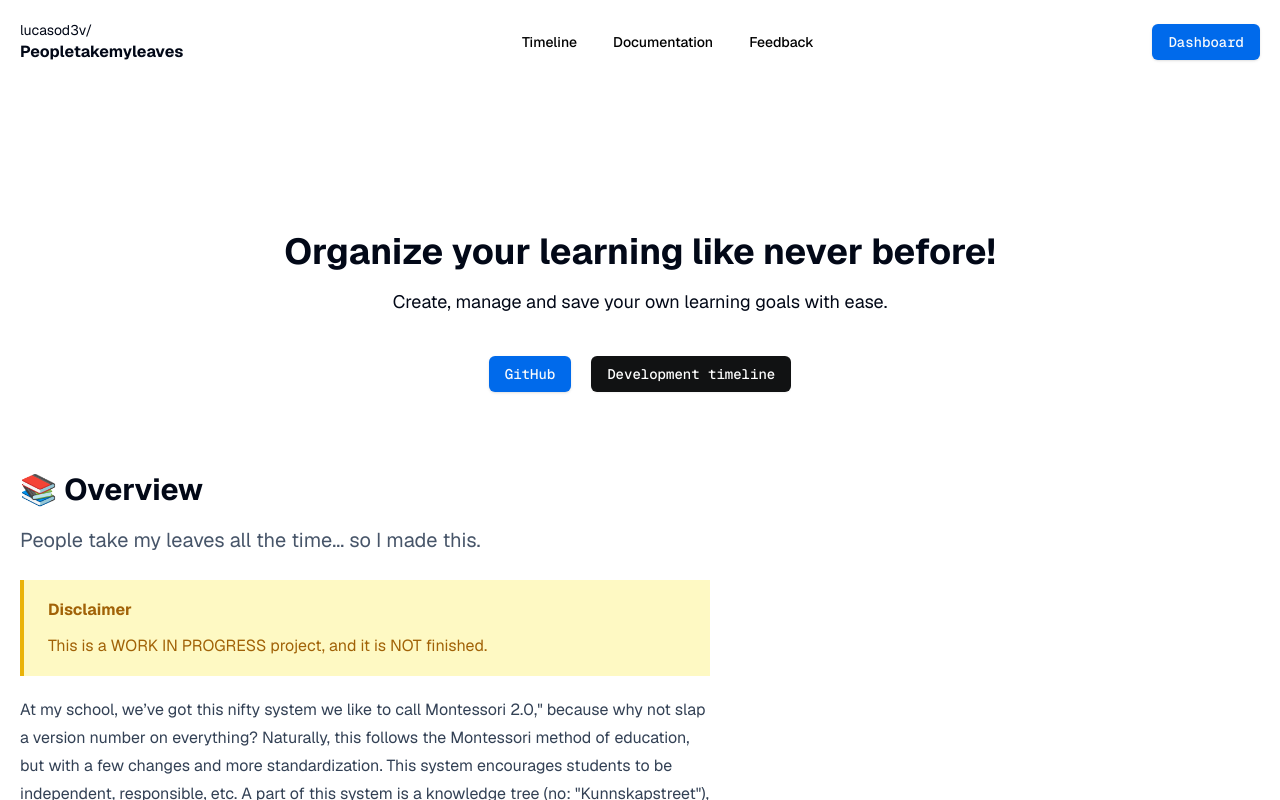
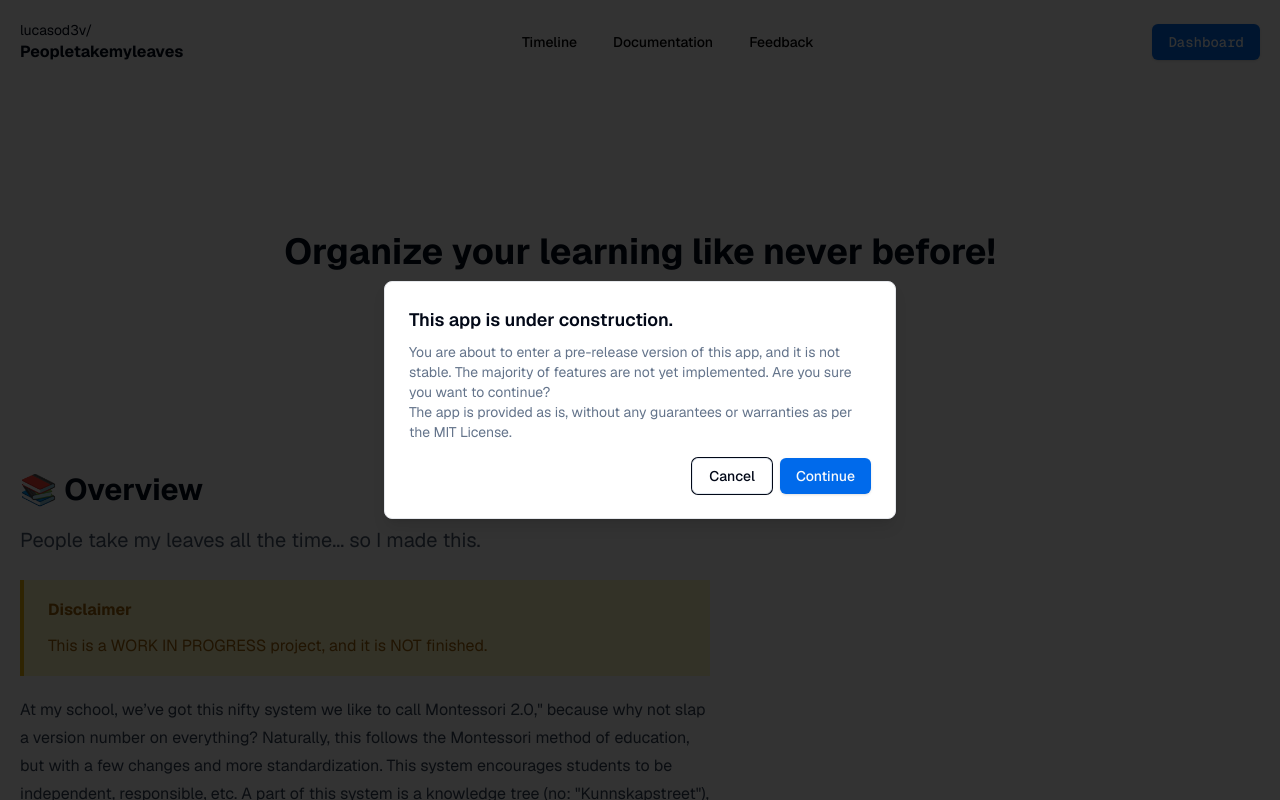
Before and after one commit to lucasod3v/peopletakemyleaves, a Next.js app: page / in a window 1280 px wide. Shown: the top 800 px of the page. Built offline with nearby package versions, Linux system fonts and the light colour scheme.

Commit message:
feat: add UnderConstructionDialog

```diff
--- a/package.json
+++ b/package.json
@@ -26,10 +26,11 @@
     "@clerk/nextjs": "^6.9.6",
     "@neondatabase/serverless": "^0.10.4",
     "@radix-ui/react-accordion": "^1.2.1",
+    "@radix-ui/react-alert-dialog": "^1.1.4",
     "@radix-ui/react-dialog": "^1.1.2",
     "@radix-ui/react-icons": "^1.3.0",
     "@radix-ui/react-navigation-menu": "^1.2.1",
-    "@radix-ui/react-slot": "^1.1.0",
+    "@radix-ui/react-slot": "^1.1.1",
     "@radix-ui/react-visually-hidden": "^1.1.0",
     "class-variance-authority": "^0.7.0",
     "clsx": "^2.1.1",
--- a/src/app/layout.tsx
+++ b/src/app/layout.tsx
@@ -1,4 +1,5 @@
 import "./globals.css";
+import UnderConstructionDiag from "@/components/UnderConstructionDiag";
 
 import {
     ClerkProvider,
@@ -20,6 +21,7 @@
             >
                 <body>{children}</body>
             </html>
+            <UnderConstructionDiag></UnderConstructionDiag>
         </ClerkProvider>
     );
 }
--- /dev/null
+++ b/src/components/UnderConstructionDiag.tsx
@@ -0,0 +1,51 @@
+"use client";
+
+import { useEffect, useState } from "react";
+import {
+  AlertDialog,
+  AlertDialogContent,
+  AlertDialogDescription,
+  AlertDialogFooter,
+  AlertDialogHeader,
+  AlertDialogTitle,
+  AlertDialogCancel,
+  AlertDialogAction,
+} from "@/components/ui/alert-dialog";
+
+export default function UnderConstructionDiag() {
+  const [isDialogOpen, setIsDialogOpen] = useState(false);
+
+  useEffect(() => {
+    // Automatically open the dialog when the component mounts
+    setIsDialogOpen(true);
+  }, []);
+
+  const handleCancel = () => {
+    window.location.href = "https://www.google.com"; // Redirect to Google
+  };
+
+  const handleContinue = () => {
+    setIsDialogOpen(false); // Close the dialog
+  };
+
+  return (
+    <AlertDialog open={isDialogOpen} onOpenChange={setIsDialogOpen}>
+      <AlertDialogContent>
+        <AlertDialogHeader>
+          <AlertDialogTitle>This app is under construction.</AlertDialogTitle>
+          <AlertDialogDescription>
+            You are about to enter a pre-release version of this app, and it is not stable. The majority of features are not yet implemented. Are you sure you want to continue? <br /> The app is provided as is, without any guarantees or warranties as per the MIT License.
+          </AlertDialogDescription>
+        </AlertDialogHeader>
+        <AlertDialogFooter>
+          <AlertDialogCancel onClick={handleCancel}>
+            Cancel
+          </AlertDialogCancel>
+          <AlertDialogAction onClick={handleContinue}>
+            Continue
+          </AlertDialogAction>
+        </AlertDialogFooter>
+      </AlertDialogContent>
+    </AlertDialog>
+  );
+}
--- /dev/null
+++ b/src/components/ui/alert-dialog.tsx
@@ -0,0 +1,141 @@
+"use client"
+
+import * as React from "react"
+import * as AlertDialogPrimitive from "@radix-ui/react-alert-dialog"
+
+import { cn } from "@/lib/utils"
+import { buttonVariants } from "@/components/ui/button"
+
+const AlertDialog = AlertDialogPrimitive.Root
+
+const AlertDialogTrigger = AlertDialogPrimitive.Trigger
+
+const AlertDialogPortal = AlertDialogPrimitive.Portal
+
+const AlertDialogOverlay = React.forwardRef<
+  React.ElementRef<typeof AlertDialogPrimitive.Overlay>,
+  React.ComponentPropsWithoutRef<typeof AlertDialogPrimitive.Overlay>
+>(({ className, ...props }, ref) => (
+  <AlertDialogPrimitive.Overlay
+    className={cn(
+      "fixed inset-0 z-50 bg-black/80  data-[state=open]:animate-in data-[state=closed]:animate-out data-[state=closed]:fade-out-0 data-[state=open]:fade-in-0",
+      className
+    )}
+    {...props}
+    ref={ref}
+  />
+))
+AlertDialogOverlay.displayName = AlertDialogPrimitive.Overlay.displayName
+
+const AlertDialogContent = React.forwardRef<
+  React.ElementRef<typeof AlertDialogPrimitive.Content>,
+  React.ComponentPropsWithoutRef<typeof AlertDialogPrimitive.Content>
+>(({ className, ...props }, ref) => (
+  <AlertDialogPortal>
+    <AlertDialogOverlay />
+    <AlertDialogPrimitive.Content
+      ref={ref}
+      className={cn(
+        "fixed left-[50%] top-[50%] z-50 grid w-full max-w-lg translate-x-[-50%] translate-y-[-50%] gap-4 border bg-background p-6 shadow-lg duration-200 data-[state=open]:animate-in data-[state=closed]:animate-out data-[state=closed]:fade-out-0 data-[state=open]:fade-in-0 data-[state=closed]:zoom-out-95 data-[state=open]:zoom-in-95 data-[state=closed]:slide-out-to-left-1/2 data-[state=closed]:slide-out-to-top-[48%] data-[state=open]:slide-in-from-left-1/2 data-[state=open]:slide-in-from-top-[48%] sm:rounded-lg",
+        className
+      )}
+      {...props}
+    />
+  </AlertDialogPortal>
+))
+AlertDialogContent.displayName = AlertDialogPrimitive.Content.displayName
+
+const AlertDialogHeader = ({
+  className,
+  ...props
+}: React.HTMLAttributes<HTMLDivElement>) => (
+  <div
+    className={cn(
+      "flex flex-col space-y-2 text-center sm:text-left",
+      className
+    )}
+    {...props}
+  />
+)
+AlertDialogHeader.displayName = "AlertDialogHeader"
+
+const AlertDialogFooter = ({
+  className,
+  ...props
+}: React.HTMLAttributes<HTMLDivElement>) => (
+  <div
+    className={cn(
+      "flex flex-col-reverse sm:flex-row sm:justify-end sm:space-x-2",
+      className
+    )}
+    {...props}
+  />
+)
+AlertDialogFooter.displayName = "AlertDialogFooter"
+
+const AlertDialogTitle = React.forwardRef<
+  React.ElementRef<typeof AlertDialogPrimitive.Title>,
+  React.ComponentPropsWithoutRef<typeof AlertDialogPrimitive.Title>
+>(({ className, ...props }, ref) => (
+  <AlertDialogPrimitive.Title
+    ref={ref}
+    className={cn("text-lg font-semibold", className)}
+    {...props}
+  />
+))
+AlertDialogTitle.displayName = AlertDialogPrimitive.Title.displayName
+
+const AlertDialogDescription = React.forwardRef<
+  React.ElementRef<typeof AlertDialogPrimitive.Description>,
+  React.ComponentPropsWithoutRef<typeof AlertDialogPrimitive.Description>
+>(({ className, ...props }, ref) => (
+  <AlertDialogPrimitive.Description
+    ref={ref}
+    className={cn("text-sm text-muted-foreground", className)}
+    {...props}
+  />
+))
+AlertDialogDescription.displayName =
+  AlertDialogPrimitive.Description.displayName
+
+const AlertDialogAction = React.forwardRef<
+  React.ElementRef<typeof AlertDialogPrimitive.Action>,
+  React.ComponentPropsWithoutRef<typeof AlertDialogPrimitive.Action>
+>(({ className, ...props }, ref) => (
+  <AlertDialogPrimitive.Action
+    ref={ref}
+    className={cn(buttonVariants(), className)}
+    {...props}
+  />
+))
+AlertDialogAction.displayName = AlertDialogPrimitive.Action.displayName
+
+const AlertDialogCancel = React.forwardRef<
+  React.ElementRef<typeof AlertDialogPrimitive.Cancel>,
+  React.ComponentPropsWithoutRef<typeof AlertDialogPrimitive.Cancel>
+>(({ className, ...props }, ref) => (
+  <AlertDialogPrimitive.Cancel
+    ref={ref}
+    className={cn(
+      buttonVariants({ variant: "outline" }),
+      "mt-2 sm:mt-0",
+      className
+    )}
+    {...props}
+  />
+))
+AlertDialogCancel.displayName = AlertDialogPrimitive.Cancel.displayName
+
+export {
+  AlertDialog,
+  AlertDialogPortal,
+  AlertDialogOverlay,
+  AlertDialogTrigger,
+  AlertDialogContent,
+  AlertDialogHeader,
+  AlertDialogFooter,
+  AlertDialogTitle,
+  AlertDialogDescription,
+  AlertDialogAction,
+  AlertDialogCancel,
+}
```
Also changed, not shown: 1 other file (tests, documents, lock files or other folders).
